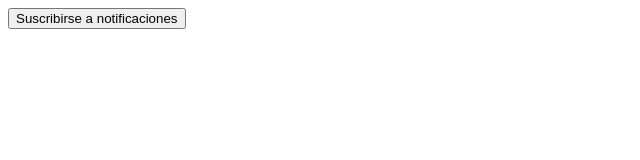
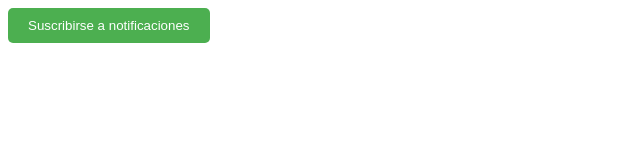
Before and after one commit to Akifer23/pruebaN, a website: page index.html in a window 1280 px wide. Shown: the whole page, without its empty margins (0-640 px from the left). Drawn offline with Linux system fonts and the light colour scheme.

Commit message:
commit 6

```diff
--- a/index.html
+++ b/index.html
@@ -3,6 +3,21 @@
     <head>
     <title>Notificaciones Push</title>
     </head>
+    <style>
+        button{
+            background-color: #4CAF50;
+            color: #fff;
+            padding: 10px 20px;
+            border: none;
+            border-radius: 5px;
+        }
+        button:active{
+            transform: translateY(4px);
+
+        }
+
+
+    </style>
     <body>
     <button id="subscribeButton">Suscribirse a notificaciones</button>
     <script src="client.js"></script>
```
